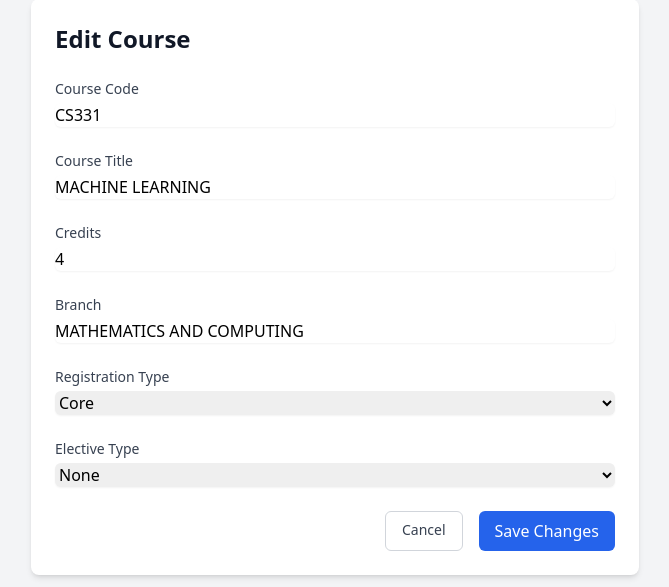
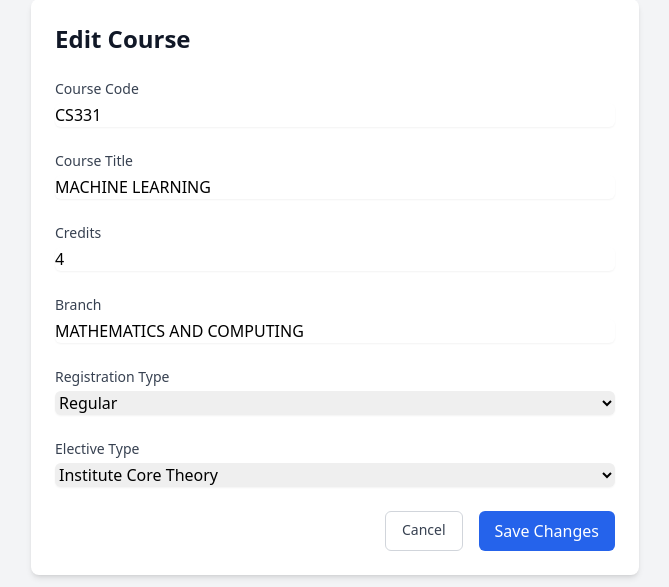
Before and after one commit to VaibhavMathur-2003/Academic-Transcript-Verification, a Flask app: page /courses/edit/11 in a window 1280 px wide. Shown: the part 33-620 px from the top of the page, without its empty margins (305-974 px from the left). Run offline with Flask 3, Linux system fonts and the light colour scheme; a user stored in the database is signed in; data comes from the database, SQL or seed files in the repository; both versions use the stored data as it was after the commit; some libraries are stand-ins or nearby versions.

Commit message:
master databse update

```diff
--- a/server/templates/edit_course.html
+++ b/server/templates/edit_course.html
@@ -51,7 +51,7 @@
                     <label for="reg_type" class="block text-sm font-medium text-gray-700">Registration Type</label>
                     <select name="reg_type" id="reg_type" required
                             class="mt-1 block w-full rounded-md border-gray-300 shadow-sm focus:border-blue-500 focus:ring-blue-500">
-                        <option value="Core" {% if course.reg_type == 'Core' %}selected{% endif %}>Core</option>
+                        <option value="Core" {% if course.reg_type == 'Regular' %}selected{% endif %}>Regular</option>
                         <option value="Elective" {% if course.reg_type == 'Elective' %}selected{% endif %}>Elective</option>
                     </select>
                 </div>
@@ -60,11 +60,16 @@
                     <label for="elective_type" class="block text-sm font-medium text-gray-700">Elective Type</label>
                     <select name="elective_type" id="elective_type" required
                             class="mt-1 block w-full rounded-md border-gray-300 shadow-sm focus:border-blue-500 focus:ring-blue-500">
-                        <option value="None" {% if course.elective_type == 'None' %}selected{% endif %}>None</option>
-                        <option value="DE" {% if course.elective_type == 'DE' %}selected{% endif %}>Departmental Elective (DE)</option>
-                        <option value="OE" {% if course.elective_type == 'OE' %}selected{% endif %}>Open Elective (OE)</option>
+                        <option value="Institute Core Theory" {% if course.elective_type == 'Institute Core Theory' %}selected{% endif %}>Institute Core Theory</option>
+                        <option value="Institute Core Theory + Lab" {% if course.elective_type == 'Institute Core Theory + Lab' %}selected{% endif %}>Institute Core Theory + Lab</option>
+                        <option value="Institute Core Lab" {% if course.elective_type == 'Institute Core Lab' %}selected{% endif %}>Institute Core Lab</option>
+                        <option value="Open Elective" {% if course.elective_type == 'Open Elective' %}selected{% endif %}>Open Elective</option>
+                        <option value="Program Elective" {% if course.elective_type == 'Program Elective' %}selected{% endif %}>Program Elective</option>
+                        <option value="Program Core Theory" {% if course.elective_type == 'Program Core Theory' %}selected{% endif %}>Program Core Theory</option>
+                        <option value="Program Core Theory + Lab" {% if course.elective_type == 'Program Core Theory + Lab' %}selected{% endif %}>Program Core Theory + Lab</option>
+                        <option value="Project" {% if course.elective_type == 'Project' %}selected{% endif %}>Project</option>
                     </select>
-                </div>
+                                    </div>
 
                 <div class="flex justify-end space-x-4">
                     <a href="{{ url_for('view_courses') }}"
```
Also changed, not shown: server/criteria.db.
